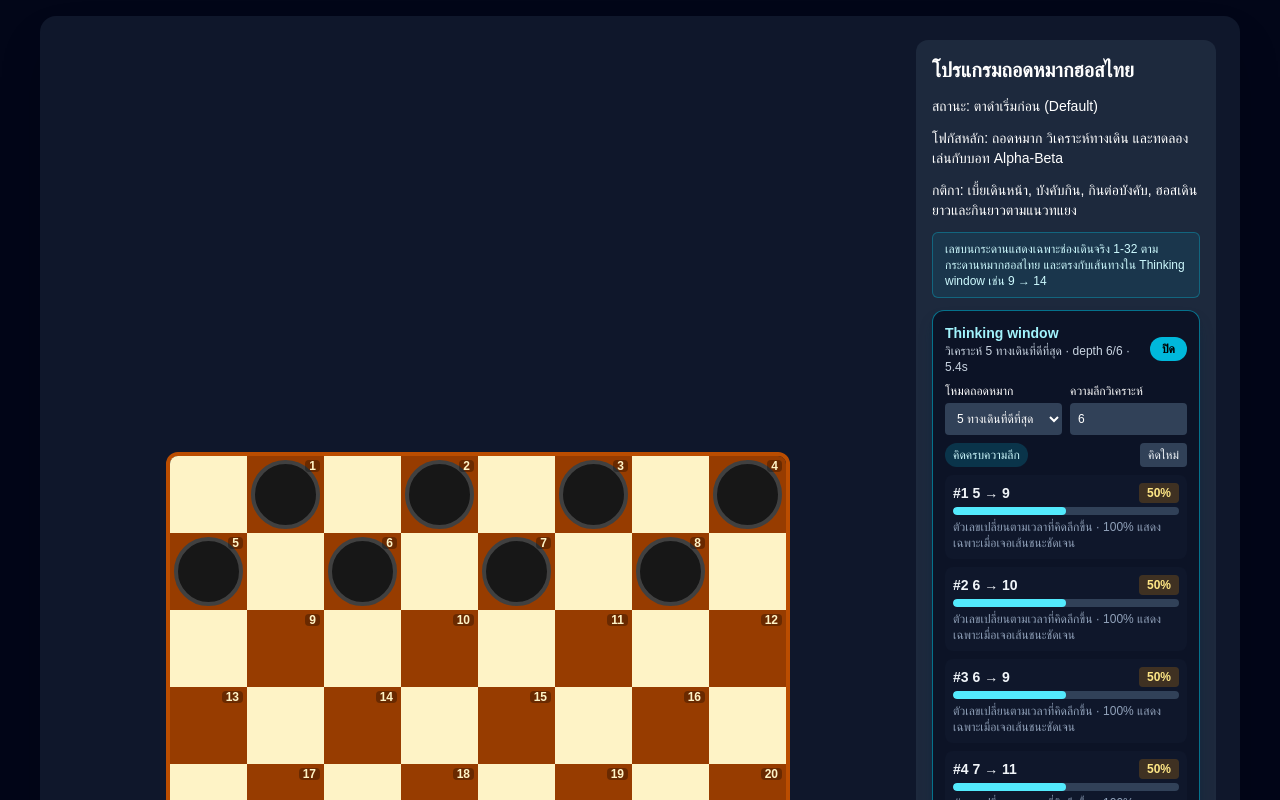
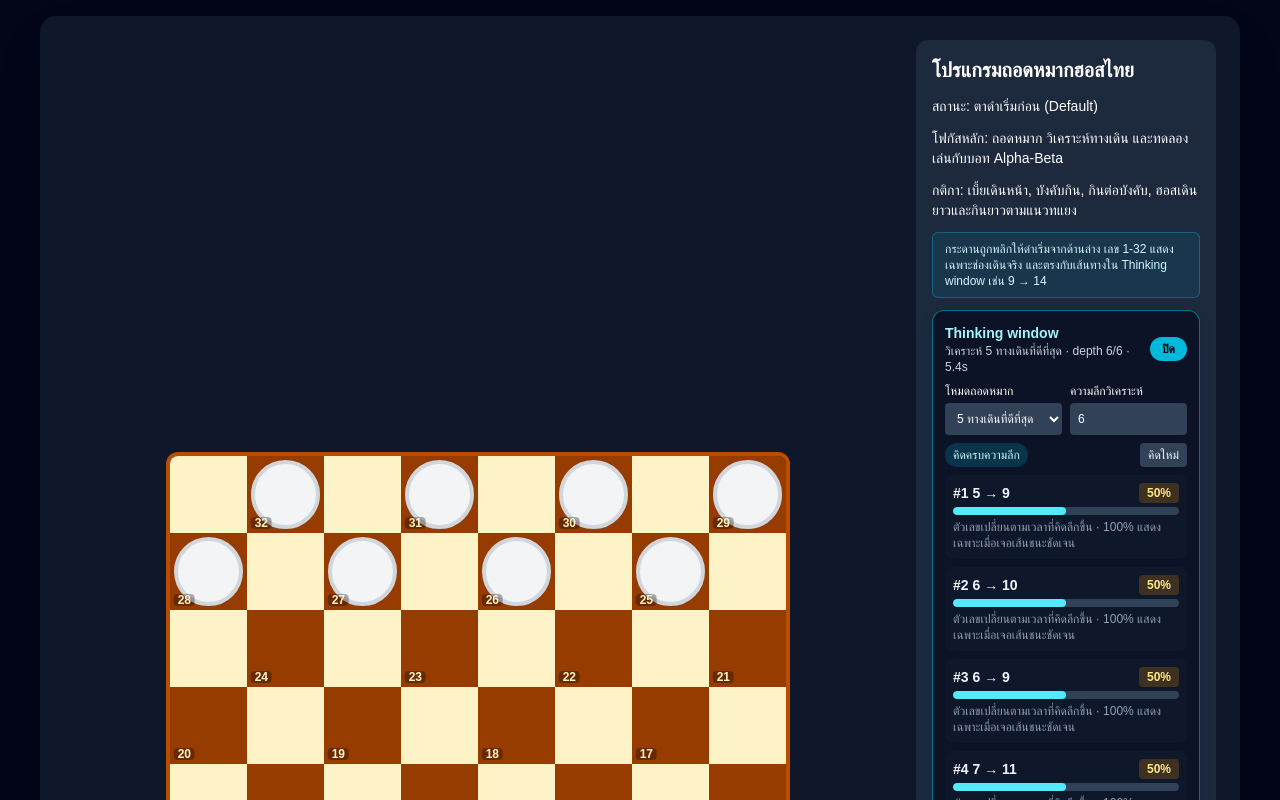
Before and after one commit to panawat17067/Thaichecker, a Next.js app: page / in a window 1280 px wide. Shown: the top 800 px of the page. Built offline with nearby package versions, Linux system fonts and the light colour scheme.

Commit message:
Flip board so black starts at bottom

```diff
--- a/app/page.tsx
+++ b/app/page.tsx
@@ -179,7 +179,7 @@ export default function Home() {
     <main className="min-h-screen bg-slate-950 text-white p-3 sm:p-4">
       <section className="mx-auto w-full max-w-[1200px] aspect-auto md:aspect-video bg-slate-900 rounded-2xl p-3 sm:p-4 md:p-6 shadow-2xl grid grid-cols-1 md:grid-cols-[1fr_300px] gap-4 md:gap-6">
         <div className="flex items-center justify-center">
-          <div className="grid grid-cols-8 grid-rows-8 w-full max-w-[92vw] sm:max-w-[78vh] aspect-square border-4 border-amber-700 rounded-xl overflow-hidden touch-manipulation select-none">
+          <div className="grid grid-cols-8 grid-rows-8 w-full max-w-[92vw] sm:max-w-[78vh] aspect-square border-4 border-amber-700 rounded-xl overflow-hidden touch-manipulation select-none rotate-180">
             {board.map((row, r) =>
               row.map((cell, c) => {
                 const dark = (r + c) % 2 === 1
@@ -203,7 +203,7 @@ export default function Home() {
                     aria-label={squareNo ? `ช่องเดิน ${squareNo}` : `ช่องว่าง ${r + 1}-${c + 1}`}
                   >
                     {squareNo && (
-                      <span className="absolute right-1 top-1 z-20 rounded bg-black/30 px-1 text-[10px] font-bold leading-none text-amber-100 sm:text-xs">
+                      <span className="absolute right-1 top-1 z-20 rounded bg-black/30 px-1 text-[10px] font-bold leading-none text-amber-100 rotate-180 sm:text-xs">
                         {squareNo}
                       </span>
                     )}
@@ -214,7 +214,7 @@ export default function Home() {
 
                     {cell && (
                       <span
-                        className={`absolute inset-[3px] sm:inset-1 rounded-full border-2 sm:border-4 ${
+                        className={`absolute inset-[3px] sm:inset-1 rounded-full border-2 sm:border-4 rotate-180 ${
                           cell.player === 'black'
                             ? 'bg-neutral-900 border-neutral-700 text-yellow-300'
                             : 'bg-gray-100 border-gray-300 text-red-600'
@@ -236,7 +236,7 @@ export default function Home() {
           <p>โฟกัสหลัก: ถอดหมาก วิเคราะห์ทางเดิน และทดลองเล่นกับบอท Alpha-Beta</p>
           <p>กติกา: เบี้ยเดินหน้า, บังคับกิน, กินต่อบังคับ, ฮอสเดินยาวและกินยาวตามแนวทแยง</p>
           <p className="rounded-md border border-cyan-400/30 bg-cyan-500/10 px-3 py-2 text-xs text-cyan-100">
-            เลขบนกระดานแสดงเฉพาะช่องเดินจริง 1-32 ตามกระดานหมากฮอสไทย และตรงกับเส้นทางใน Thinking window เช่น 9 → 14
+            กระดานถูกพลิกให้ดำเริ่มจากด้านล่าง เลข 1-32 แสดงเฉพาะช่องเดินจริง และตรงกับเส้นทางใน Thinking window เช่น 9 → 14
           </p>
 
           <div className="rounded-xl border border-cyan-400/50 bg-slate-950/60 p-3 shadow-lg shadow-cyan-950/40">
```
